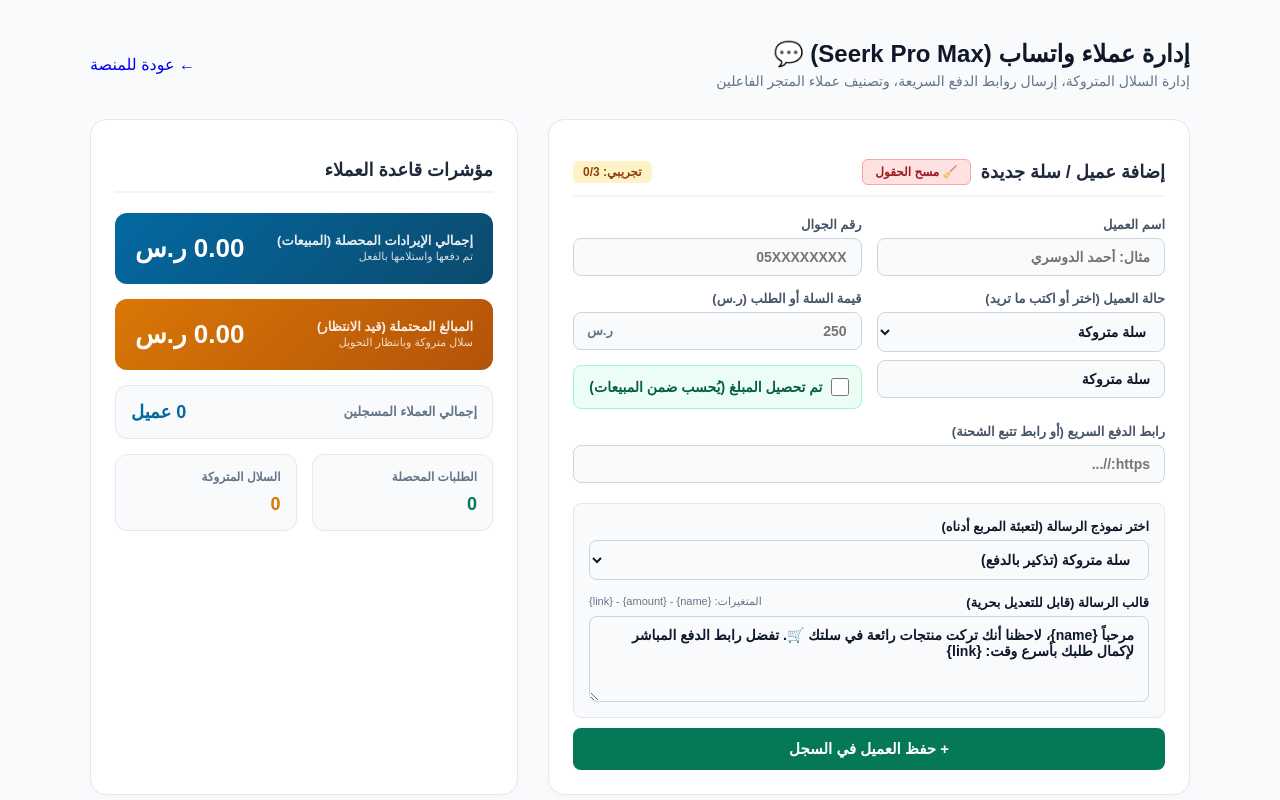
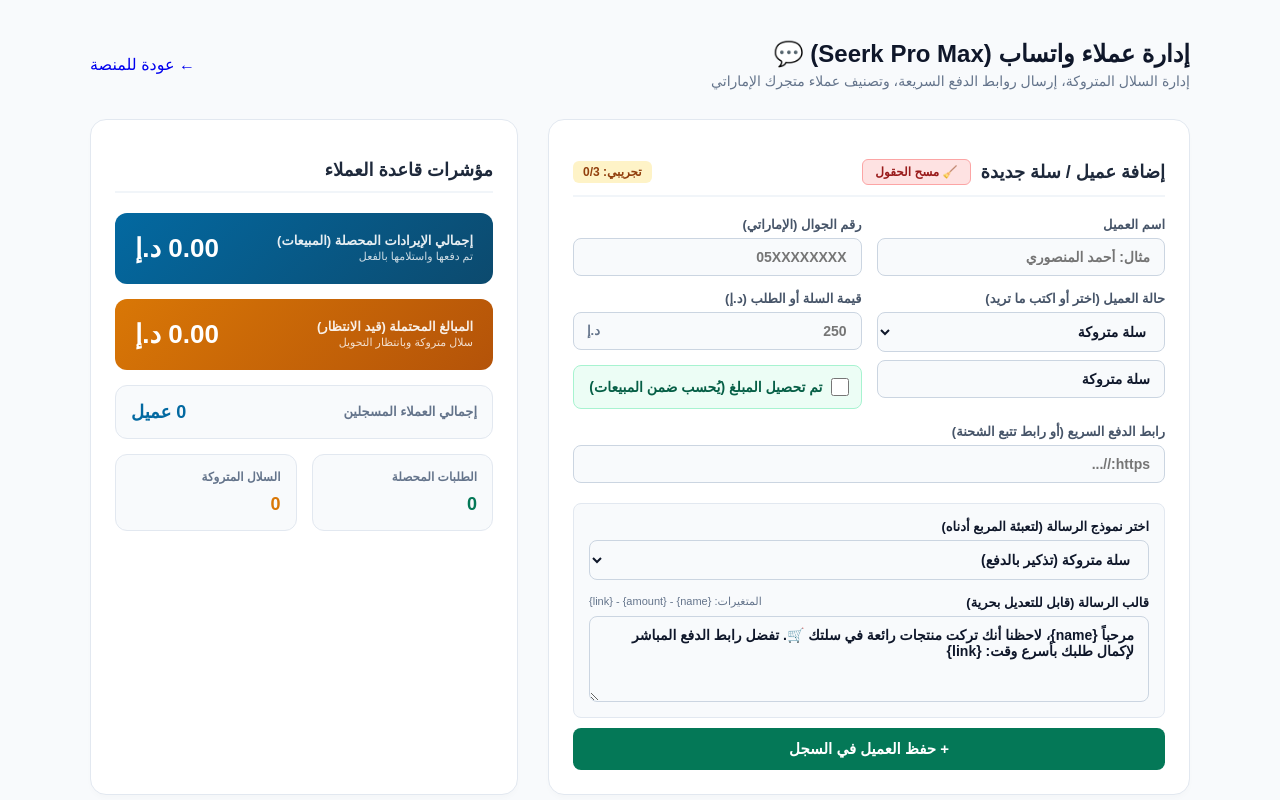
Before and after one commit to engaziasa-lang/engazia-app, a Next.js app: page /hub/ae/whatsapp in a window 1280 px wide. Shown: the top 800 px of the page. Built offline with nearby package versions, Linux system fonts and the light colour scheme.

Commit message:
Update page.tsx

```diff
--- a/app/hub/ae/whatsapp/page.tsx
+++ b/app/hub/ae/whatsapp/page.tsx
@@ -15,7 +15,7 @@ interface CustomerItem {
   createdAt?: string;
 }
 
-export default function WhatsappCrmSA() {
+export default function WhatsappCrmAE() {
   const [customerName, setCustomerName] = useState<string>('');
   const [phoneNumber, setPhoneNumber] = useState<string>('');
   const [status, setStatus] = useState<string>('سلة متروكة');
@@ -31,7 +31,8 @@ export default function WhatsappCrmSA() {
   const fileInputRef = useRef<HTMLInputElement>(null);
 
   useEffect(() => {
-    const saved = localStorage.getItem('seerk_whatsapp_crm_items');
+    // تم تغيير مفتاح التخزين لفصل البيانات للإمارات
+    const saved = localStorage.getItem('seerk_ae_whatsapp_crm_items');
     if (saved) {
       try { setItems(JSON.parse(saved)); } catch (e) { }
     }
@@ -39,7 +40,7 @@ export default function WhatsappCrmSA() {
 
   const saveToLocalStorage = (newItems: CustomerItem[]) => {
     setItems(newItems);
-    localStorage.setItem('seerk_whatsapp_crm_items', JSON.stringify(newItems));
+    localStorage.setItem('seerk_ae_whatsapp_crm_items', JSON.stringify(newItems));
   };
 
   const isActivated = typeof window !== 'undefined' && !!localStorage.getItem('merchant_license_key');
@@ -51,9 +52,9 @@ export default function WhatsappCrmSA() {
     if (selected === 'abandoned') {
       setMessageTemplate('مرحباً {name}، لاحظنا أنك تركت منتجات رائعة في سلتك 🛒. تفضل رابط الدفع المباشر لإكمال طلبك بأسرع وقت: {link}');
     } else if (selected === 'pending') {
-      setMessageTemplate('أهلاً بك {name}، طلبك بقيمة {amount} ر.س بانتظار الدفع 💳. لإتمام الطلب وتأكيده يرجى زيارة الرابط: {link}');
+      setMessageTemplate('أهلاً بك {name}، طلبك بقيمة {amount} د.إ بانتظار الدفع 💳. لإتمام الطلب وتأكيده يرجى زيارة الرابط: {link}');
     } else if (selected === 'completed') {
-      setMessageTemplate('شكراً لك {name} لثقتك بمتجرنا 🎉. تم تأكيد طلبك بقيمة {amount} ر.س، وسيتم تجهيزه وشحنه قريباً. لتتبع الطلب: {link}');
+      setMessageTemplate('شكراً لك {name} لثقتك بمتجرنا 🎉. تم تأكيد طلبك بقيمة {amount} د.إ، وسيتم تجهيزه وشحنه قريباً. لتتبع الطلب: {link}');
     } else if (selected === 'custom') {
       setMessageTemplate('');
     }
@@ -83,7 +84,8 @@ export default function WhatsappCrmSA() {
 
     const now = new Date();
     const timeOptions: Intl.DateTimeFormatOptions = { hour: 'numeric', minute: 'numeric', hour12: true };
-    const formattedDate = `${now.toLocaleDateString('ar-SA')} - ${now.toLocaleTimeString('ar-SA', timeOptions)}`;
+    // تعديل التوقيت ليطابق الإمارات
+    const formattedDate = `${now.toLocaleDateString('ar-AE')} - ${now.toLocaleTimeString('ar-AE', timeOptions)}`;
 
     if (editingId) {
       const updated = items.map(item => item.id === editingId ? {
@@ -152,6 +154,7 @@ export default function WhatsappCrmSA() {
     saveToLocalStorage(updated);
   };
 
+  // دالة إرسال واتساب للعميل الإماراتي
   const handleSendWhatsapp = (item: CustomerItem) => {
     const safePhone = item.phoneNumber || '';
     const safeName = item.customerName || 'عميلنا العزيز';
@@ -161,7 +164,9 @@ export default function WhatsappCrmSA() {
 
     let phone = safePhone.replace(/\D/g, '');
     if (phone.startsWith('05')) {
-      phone = '966' + phone.substring(1);
+      phone = '971' + phone.substring(1);
+    } else if (phone.startsWith('5') && phone.length === 9) {
+      phone = '971' + phone;
     }
 
     let text = safeTemplate
@@ -203,7 +208,7 @@ export default function WhatsappCrmSA() {
                 <th>التاريخ والوقت</th>
                 <th>رقم الجوال</th>
                 <th>حالة العميل</th>
-                <th>قيمة السلة/الطلب</th>
+                <th>قيمة السلة/الطلب (د.إ)</th>
                 <th>الرابط المرفق</th>
                 <th>حالة التحصيل المالي</th>
               </tr>
@@ -250,7 +255,7 @@ export default function WhatsappCrmSA() {
     const url = URL.createObjectURL(blob);
     const link = document.createElement("a");
     link.setAttribute("href", url);
-    link.setAttribute("download", "seerk_whatsapp_crm.xls");
+    link.setAttribute("download", "seerk_ae_whatsapp_crm.xls");
     document.body.appendChild(link);
     link.click();
     document.body.removeChild(link);
@@ -363,7 +368,7 @@ export default function WhatsappCrmSA() {
         .btn-paid { background: #047857; color: #ffffff; }
         .btn-unpaid { background: #f1f5f9; color: #475569; border: 1px solid #cbd5e1; }
 
-        /* ستايل مربع التحصيل المحدث (نظيف وبدون إيموجي) */
+        /* ستايل مربع التحصيل المحدث */
         .checkbox-wrapper { display: flex; align-items: center; gap: 8px; background: #ecfdf5; padding: 12px; border-radius: 8px; border: 1px solid #a7f3d0; margin-top: 15px; cursor: pointer; }
         .checkbox-wrapper input[type="checkbox"] { width: 18px; height: 18px; cursor: pointer; accent-color: #047857; margin: 0; }
         .checkbox-wrapper label { font-size: 14px; font-weight: 800; color: #065f46; cursor: pointer; margin: 0; user-select: none; }
@@ -372,9 +377,9 @@ export default function WhatsappCrmSA() {
       <div className="header">
         <div className="title-box">
           <h1>إدارة عملاء واتساب (Seerk Pro Max) 💬</h1>
-          <p>إدارة السلال المتروكة، إرسال روابط الدفع السريعة، وتصنيف عملاء المتجر الفاعلين</p>
+          <p>إدارة السلال المتروكة، إرسال روابط الدفع السريعة، وتصنيف عملاء متجرك الإماراتي</p>
         </div>
-        <Link href="/hub/sa" className="back-btn">
+        <Link href="/hub/ae" className="back-btn">
           <span>←</span> عودة للمنصة
         </Link>
       </div>
@@ -396,11 +401,11 @@ export default function WhatsappCrmSA() {
               <div className="input-group">
                 <label>اسم العميل</label>
                 <div className="input-wrapper">
-                  <input type="text" value={customerName} onChange={(e) => setCustomerName(e.target.value)} placeholder="مثال: أحمد الدوسري" required />
+                  <input type="text" value={customerName} onChange={(e) => setCustomerName(e.target.value)} placeholder="مثال: أحمد المنصوري" required />
                 </div>
               </div>
               <div className="input-group">
-                <label>رقم الجوال</label>
+                <label>رقم الجوال (الإماراتي)</label>
                 <div className="input-wrapper">
                   <input type="text" value={phoneNumber} onChange={(e) => setPhoneNumber(e.target.value)} placeholder="05XXXXXXXX" required />
                 </div>
@@ -427,10 +432,10 @@ export default function WhatsappCrmSA() {
               </div>
 
               <div className="input-group">
-                <label>قيمة السلة أو الطلب (ر.س)</label>
+                <label>قيمة السلة أو الطلب (د.إ)</label>
                 <div className="input-wrapper">
                   <input className="with-currency" type="number" min="0" value={orderValue === '' ? '' : orderValue} onChange={(e) => setOrderValue(e.target.value === '' ? '' : Number(e.target.value))} placeholder="250" />
-                  <span className="currency-tag">ر.س</span>
+                  <span className="currency-tag">د.إ</span>
                 </div>
 
                 <div className="checkbox-wrapper">
@@ -498,7 +503,7 @@ export default function WhatsappCrmSA() {
               <div style={{ fontSize: '11px', opacity: 0.8, marginTop: '2px' }}>تم دفعها واستلامها بالفعل</div>
             </div>
             <div className="result-value">
-              {collectedRevenue.toFixed(2)} ر.س
+              {collectedRevenue.toFixed(2)} د.إ
             </div>
           </div>
 
@@ -508,7 +513,7 @@ export default function WhatsappCrmSA() {
               <div style={{ fontSize: '11px', opacity: 0.8, marginTop: '2px' }}>سلال متروكة وبانتظار التحويل</div>
             </div>
             <div className="result-value">
-              {pendingRevenue.toFixed(2)} ر.س
+              {pendingRevenue.toFixed(2)} د.إ
             </div>
           </div>
 
@@ -589,7 +594,7 @@ export default function WhatsappCrmSA() {
                         </span>
                       </td>
                       <td style={{ fontWeight: 900 }}>
-                        <div style={{ marginBottom: '4px' }}>{item.orderValue} ر.س</div>
+                        <div style={{ marginBottom: '4px' }}>{item.orderValue} د.إ</div>
                         {itemIsPaid ?
                           <span style={{ fontSize: '10px', background: '#dcfce7', color: '#166534', padding: '2px 6px', borderRadius: '4px', fontWeight: 800 }}>✅ محصل</span> :
                           <span style={{ fontSize: '10px', background: '#fef3c7', color: '#b45309', padding: '2px 6px', borderRadius: '4px', fontWeight: 800 }}>⏳ بانتظار الدفع</span>
@@ -620,12 +625,12 @@ export default function WhatsappCrmSA() {
               <tfoot>
                 <tr className="tfoot-row">
                   <td colSpan={4} style={{ textAlign: 'center' }}>إجمالي المبالغ المحصلة المكتملة (مبيعات)</td>
-                  <td style={{ color: '#047857' }}>{collectedRevenue.toFixed(2)} ر.س</td>
+                  <td style={{ color: '#047857' }}>{collectedRevenue.toFixed(2)} د.إ</td>
                   <td></td>
                 </tr>
                 <tr className="tfoot-row" style={{ backgroundColor: '#fffbeb' }}>
                   <td colSpan={4} style={{ textAlign: 'center', color: '#d97706' }}>إجمالي المبالغ المحتملة (سلال متروكة وبانتظار الدفع)</td>
-                  <td style={{ color: '#d97706' }}>{pendingRevenue.toFixed(2)} ر.س</td>
+                  <td style={{ color: '#d97706' }}>{pendingRevenue.toFixed(2)} د.إ</td>
                   <td></td>
                 </tr>
               </tfoot>
```
